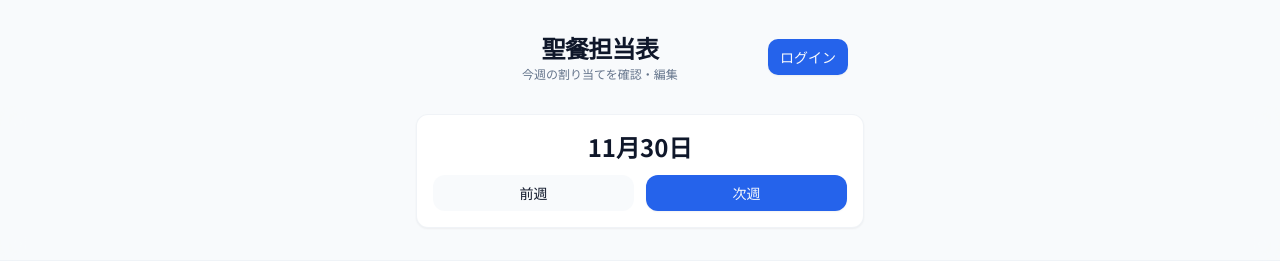
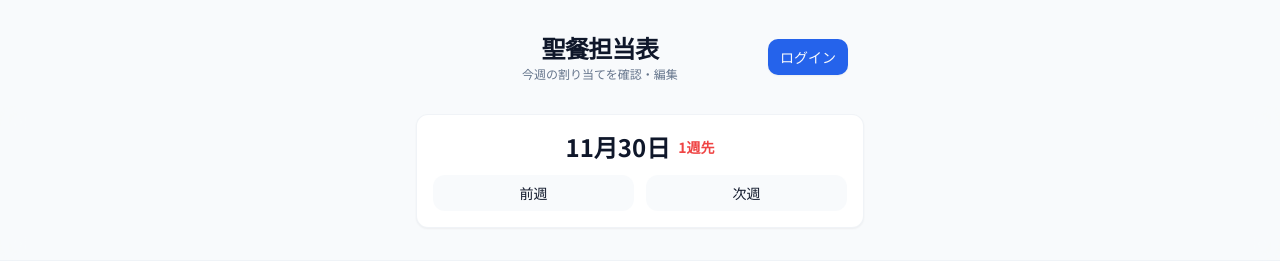
Before and after one commit to kjakstyle-bit/sacrament-scheduler, a Next.js app: page / in a window 1280 px wide. Shown: the top 261 px of the page. Built offline with nearby package versions, Linux system fonts and the light colour scheme; no server answers; the database is empty.

Commit message:
UI update: Week navigation button color and relative week labels

```diff
--- a/src/app/components/WeekNavigation.tsx
+++ b/src/app/components/WeekNavigation.tsx
@@ -1,7 +1,7 @@
 'use client'
 
 import { Button } from "@/components/ui/button"
-import { format } from "date-fns"
+import { differenceInCalendarWeeks, format } from "date-fns"
 import { ja } from "date-fns/locale"
 
 interface WeekNavigationProps {
@@ -11,10 +11,17 @@ interface WeekNavigationProps {
 }
 
 export function WeekNavigation({ currentDate, onPrevWeek, onNextWeek }: WeekNavigationProps) {
+    const weekDiff = differenceInCalendarWeeks(currentDate, new Date(), { locale: ja })
+
     return (
         <div className="w-full max-w-md mx-auto bg-card shadow-sm rounded-xl p-4 mb-4 border border-border/50">
-            <h2 className="text-2xl font-bold text-foreground mb-3 text-center">
+            <h2 className="text-2xl font-bold text-foreground mb-3 text-center flex items-center justify-center">
                 {format(currentDate, "M月d日", { locale: ja })}
+                {weekDiff !== 0 && (
+                    <span className="text-red-500 ml-2 text-sm">
+                        {weekDiff > 0 ? `${weekDiff}週先` : `${Math.abs(weekDiff)}週前`}
+                    </span>
+                )}
             </h2>
             <div className="flex gap-3">
                 <Button
@@ -25,7 +32,8 @@ export function WeekNavigation({ currentDate, onPrevWeek, onNextWeek }: WeekNavi
                     前週
                 </Button>
                 <Button
-                    className="flex-1 bg-primary hover:bg-primary/90 text-primary-foreground font-medium rounded-lg h-9 shadow-sm transition-colors"
+                    variant="secondary"
+                    className="flex-1 bg-muted/50 hover:bg-muted text-foreground font-medium rounded-lg h-9 transition-colors"
                     onClick={onNextWeek}
                 >
                     次週
```
